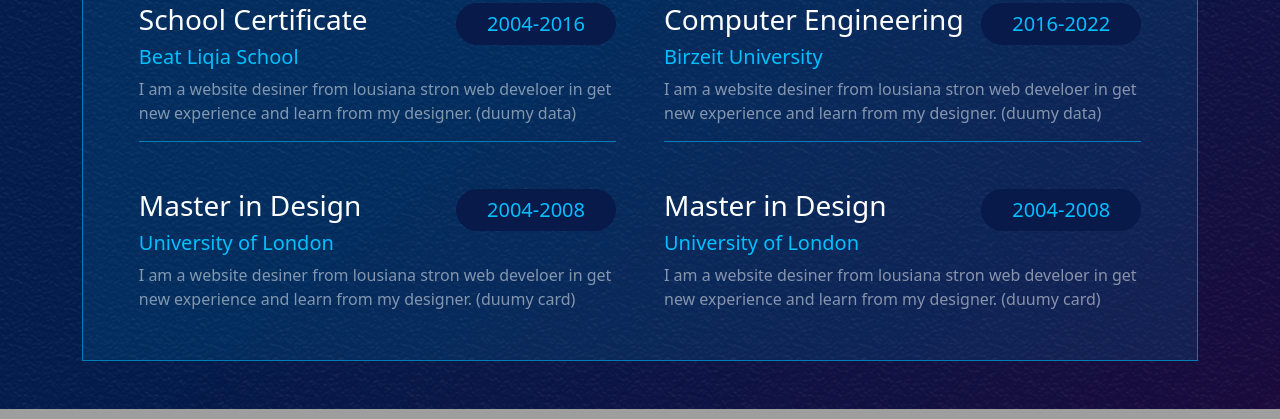
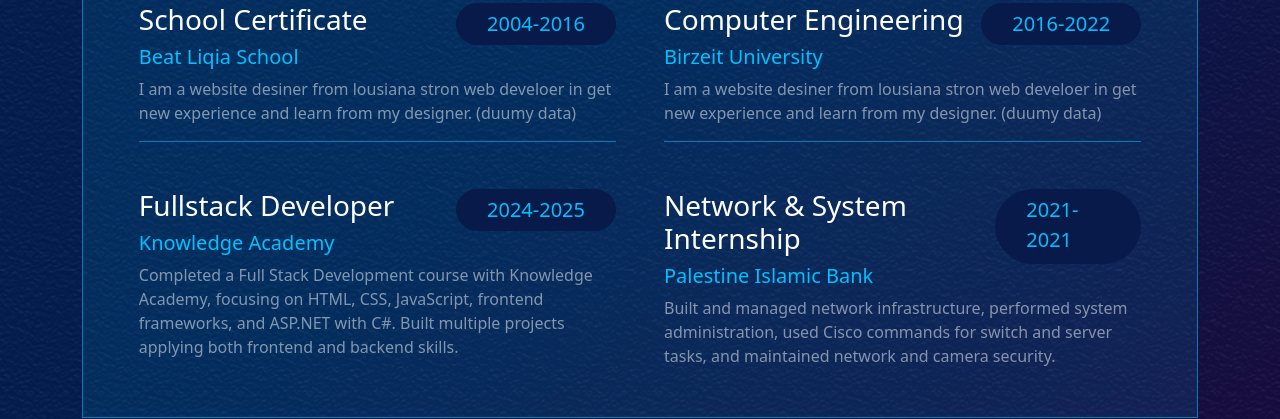
Before and after one commit to ahedmafarjeh/portfolio, a plain HTML site: page index.html in a window 1280 px wide. Shown: the part 2132-2551 px from the top of the page. Drawn offline with nearby package versions, Linux system fonts and the light colour scheme; grey boxes are pictures that could not be loaded.

Commit message:
edit My Resume section

```diff
--- a/assets/js/main.js
+++ b/assets/js/main.js
@@ -95,7 +95,7 @@
   emailjs.send('service_slkd34a', 'template_oxuayhb', params)
 .then(function(response) {
     alert("email sent successfully")
-    document.getElementById('.contace-me form').reset();
+    document.querySelector('.contace-me form').reset();
 }, function(error) {
     console.log('FAILED...', error);
 });
--- a/index.html
+++ b/index.html
@@ -305,29 +305,29 @@
                 <!--  -->
                 <div class="col-lg-6 bio-card" data-aos="zoom-in" data-aos-duration="2000">
                   <div class="Specialization text-white d-flex justify-content-between">
-                    <h3>Master in Design</h3>
-                    <span class="year fs-5">2004-2008</span>
+                    <h3>Fullstack Developer</h3>
+                    <span class="year fs-5">2024-2025</span>
                   </div>
                   <div class="university">
-                    <h4 class="fs-5">University of London</h4>
+                    <h4 class="fs-5">Knowledge Academy</h4>
                   </div>
                   <div>
-                    <p class="text-white-50">I am a website desiner from lousiana stron web develoer in get new
-                      experience and learn from my designer. (duumy card)</p>
+                    <p class="text-white-50">Completed a Full Stack Development course with Knowledge Academy, focusing on HTML, CSS, JavaScript, frontend frameworks, and ASP.NET with C#.
+                       Built multiple projects applying both frontend and backend skills.</p>
                   </div>
                 </div>
                 <!--  -->
                 <div class="col-lg-6 bio-card" data-aos="zoom-in" data-aos-duration="2000">
                   <div class="Specialization text-white d-flex justify-content-between">
-                    <h3>Master in Design</h3>
-                    <span class="year fs-5">2004-2008</span>
+                    <h3>Network & System Internship </h3>
+                    <span class="year fs-5">2021-2021</span>
                   </div>
                   <div class="university">
-                    <h4 class="fs-5">University of London</h4>
+                    <h4 class="fs-5">Palestine Islamic Bank</h4>
                   </div>
                   <div>
-                    <p class="text-white-50">I am a website desiner from lousiana stron web develoer in get new
-                      experience and learn from my designer. (duumy card)</p>
+                    <p class="text-white-50">Built and managed network infrastructure, performed system administration,
+                      used Cisco commands for switch and server tasks, and maintained network and camera security.</p>
                   </div>
                 </div>
               </div>
@@ -726,7 +726,7 @@
         </div>
 
         <div class="col-lg-4 footer-end ">
-          <button type="button" class=" btn btn-primary py-3 px-5 rounded-pill ">Let's Chat</button>
+          <a class=" btn btn-primary py-3 px-5 rounded-pill" href="./assets/AHED MAFARJEH.pdf" download>Download My CV</a>
 
         </div>
       </div>
```
Also changed, not shown: 1 other file.
